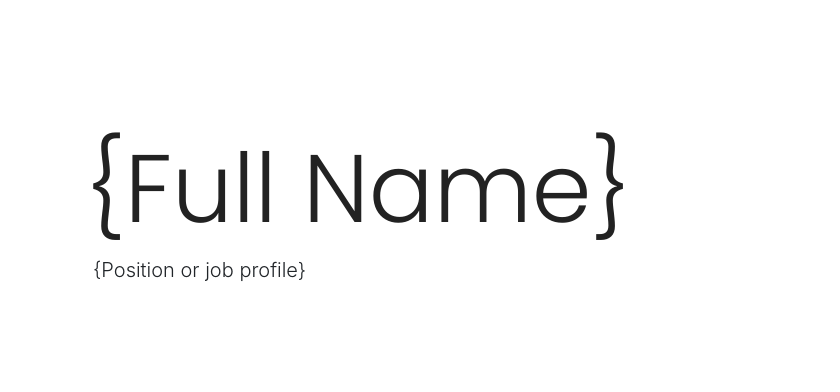
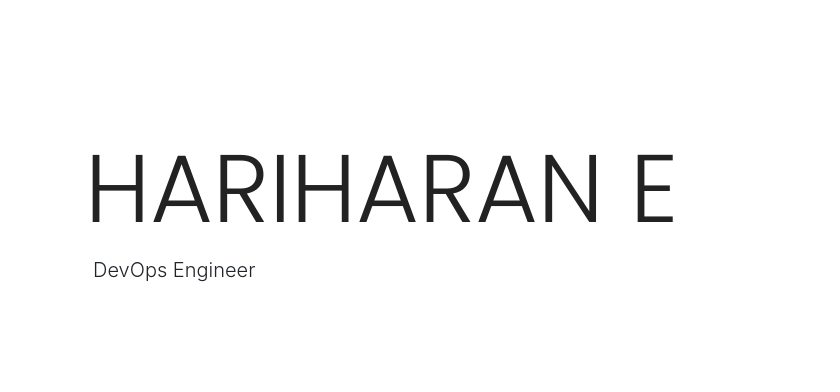
Before and after one commit to hariharanep4/hariharanep4.github.io, a plain HTML site: page index.html in a window 1280 px wide. Shown: the part 220-612 px from the top of the page, 0-840 px from the left. Drawn offline with nearby package versions, Linux system fonts and the light colour scheme; grey boxes are pictures that could not be loaded.

Commit message:
add name

```diff
--- a/index.html
+++ b/index.html
@@ -4,7 +4,7 @@
 <head>
     <meta charset="UTF-8">
     <meta name="viewport" content="width=device-width, initial-scale=1.0">
-    <title>"insert name"</title>
+    <title>HARIHARAN E</title>
 
     <link rel="stylesheet" href="./index.css">
     <link rel="stylesheet" href="https://cdnjs.cloudflare.com/ajax/libs/animate.css/4.0.0/animate.min.css" />
@@ -26,8 +26,8 @@
         <section class="landing">
             <div class="row vertical-center">
                 <div class="col-lg-8 text-left pb-5">
-                    <h1 class="display-1">{Full Name}</h1>
-                    <p class="lead pl-2">{Position or job profile}</p>
+                    <h1 class="display-1">HARIHARAN E</h1>
+                    <p class="lead pl-2">DevOps Engineer</p>
                 </div>
                 <div class="col-lg-4 text-center my-auto pb-5 rounded-circle"><img class="img-fluid rounded-circle"
                         src="https://picsum.photos/512"></div>
```
